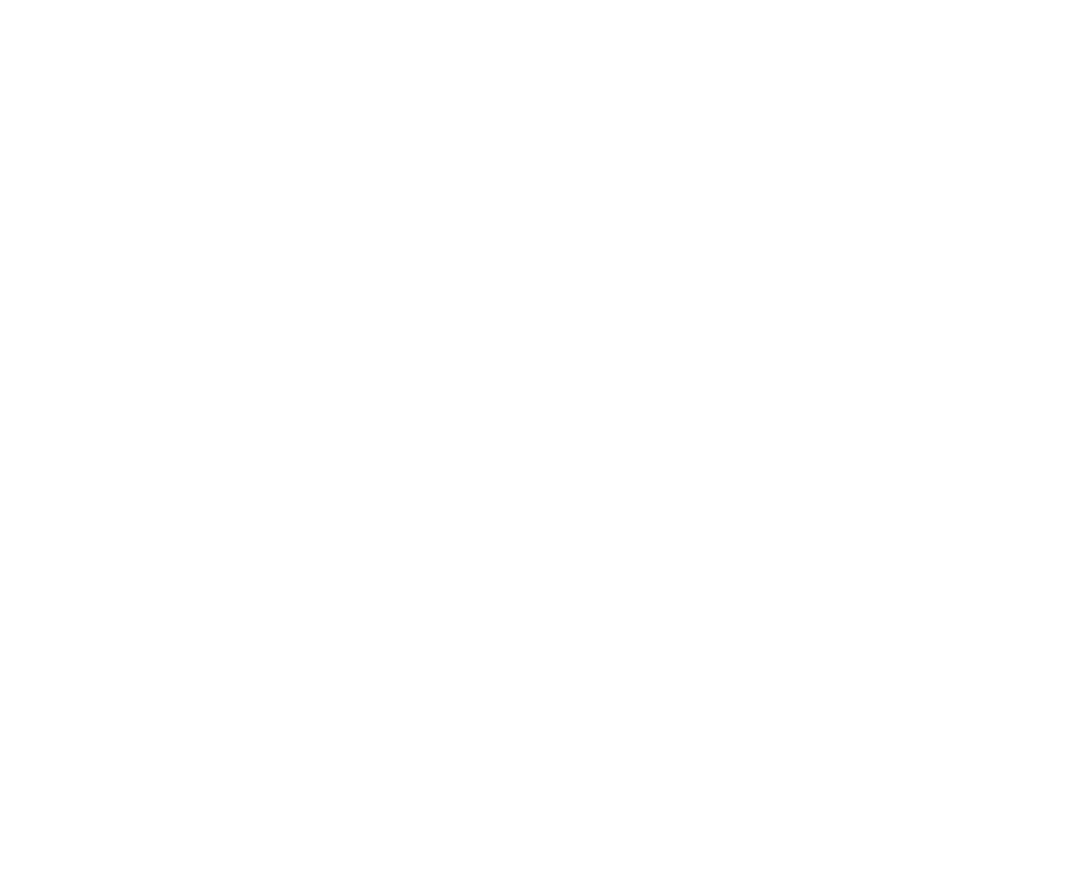
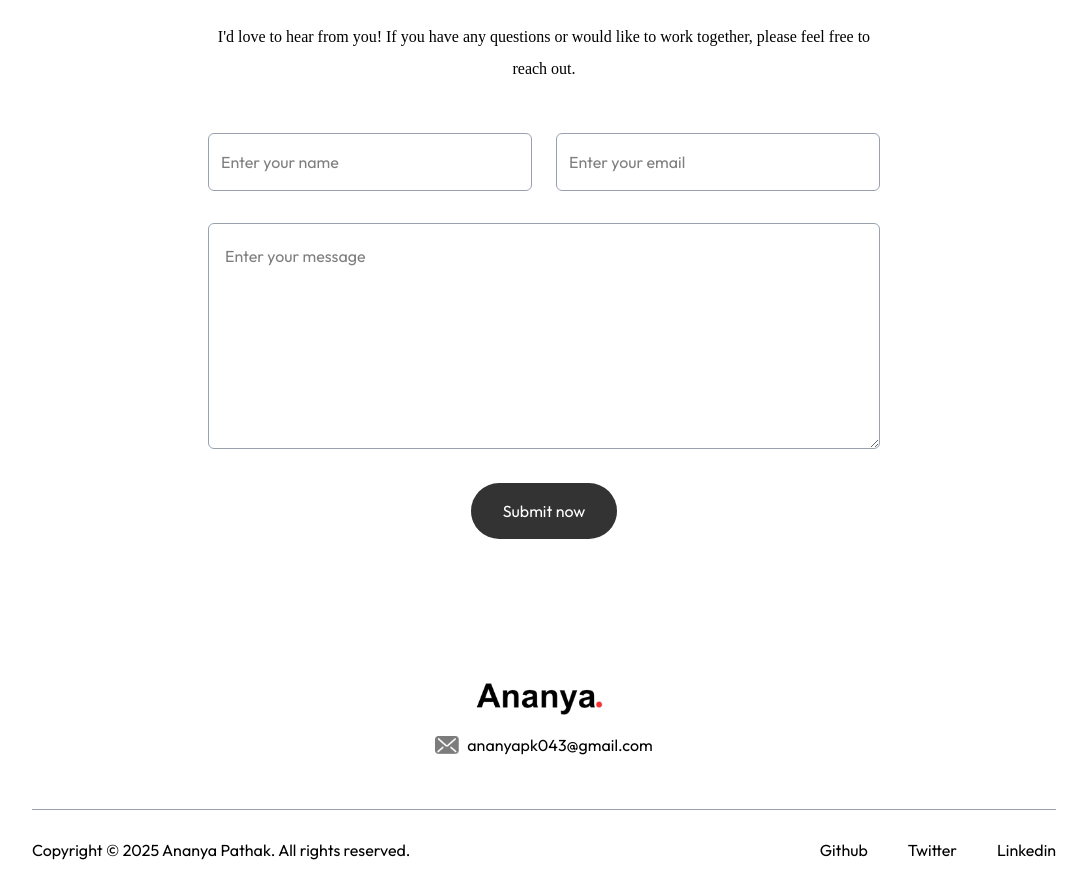
Before and after one commit to oldschoolmoron/Myportfolio, a Next.js app: page / in a window 1280 px wide. Shown: the part 3040-3930 px from the top of the page, without its empty margins (96-1183 px from the left). Before the commit the page ends 2917 px from the top, so only its background shows below. Built offline with nearby package versions, Linux system fonts and the light colour scheme; a web font is replaced by a local one.

Commit message:
Added contact form & aligned footer

```diff
--- /dev/null
+++ b/app/Components/Contact.jsx
@@ -0,0 +1,74 @@
+import React, {useState} from "react";
+import Image from "next/image";
+
+
+const Contact = () => {
+  const [result, setResult] = useState("");
+
+  const onSubmit = async (event) => {
+    event.preventDefault();
+    setResult("Sending....");
+    const formData = new FormData(event.target);
+
+    formData.append("access_key", "49836071-2866-4201-bf43-5ddd170a9f8b");
+
+    const response = await fetch("https://api.web3forms.com/submit", {
+      method: "POST",
+      body: formData
+    });
+
+    const data = await response.json();
+
+    if (data.success) {
+      setResult("Form Submitted Successfully");
+      event.target.reset();
+    } else {
+      console.log("Error", data);
+      setResult(data.message);
+    }
+  };
+  return (
+    <div
+      id="contact"
+      className='w-full px-[12%] py-10 scroll-mt-20 bg-[url("/footer-bg-color.png")] bg-no-repeat bg-center bg-[length:90%_auto]'
+    >
+      <h4 className="text-center mb-2 text-lg font-ovo">Connect with me</h4>
+      <h2 className="text-center text-5xl font-ovo"> Get in touch</h2>
+      <p className="text-center max-w-2xl mx-auto mt-5 mb-12 font-ovo">
+        I'd love to hear from you! If you have any questions or would like to
+        work together, please feel free to reach out.
+      </p>
+      <form onSubmit={onSubmit} className="max-w-2xl mx-auto">
+        <div className="grid grid-cols-[repeat(auto-fit,minmax(200px,1fr))] gap-6 mt-10 mb-8">
+          <input
+            type="text"
+            placeholder="Enter your name"
+            required
+            className="flex-1 p-3 outline-none border-[0.5px] border-gray-400 rounded-md bg-white" name="name"
+          />
+          <input
+            type="text"
+            placeholder="Enter your email"
+            required
+            className="flex-1 p-3 outline-none border-[0.5px] border-gray-400 rounded-md bg-white" name="email"
+          />
+        </div>
+        <textarea
+          rows="6"
+          placeholder="Enter your message"
+          required
+          className="w-full p-4 outline-none border-[0.5px] border-gray-400 rounded-md bg-white mb-6" name="message"
+        ></textarea>
+        <button
+          type="submit"
+          className="py-3 px-8 w-max flex items-center justify-between gap-2 bg-black/80 text-white rounded-full mx-auto hover:bg-black duration-500"
+        >
+          Submit now
+        </button>
+        <p className="mt-4">{result}</p>
+      </form>
+    </div>
+  );
+};
+
+export default Contact;
--- /dev/null
+++ b/app/Components/Footer.jsx
@@ -0,0 +1,27 @@
+import { assets } from "@/assets/assets";
+import Image from "next/image";
+import React from "react";
+
+const Footer = () => {
+  return (
+    <div className="mt-20">
+      <div className="text-center">
+        <Image src={assets.logo} alt="Logo" className="w-36 mx-auto mb-2" />
+        <div className="w-max flex items-center gap-2 mx-auto">
+          <Image src={assets.mail_icon} alt="Logo" className="w-6" />
+          ananyapk043@gmail.com
+        </div>
+      </div>
+      <div className="text-center sm:flex items-center justify-between border-t border-gray-400 mx-[10%] mt-12 py-6">
+        <p>Copyright © 2025 Ananya Pathak. All rights reserved.</p>
+        <ul className="flex items-center gap-10 justify-center mt-4 sm:mt-0">
+          <li><a href="https://www.github.com/oldskoolmoron/" target="_blank">Github</a></li>
+          <li><a href="https://www.twitter.com/kodegambler/" target="_blank">Twitter</a></li>
+          <li><a href="https://www.linkedin.com/in/askananya/" target="_blank">Linkedin</a></li>
+        </ul>
+      </div>
+    </div>
+  );
+};
+
+export default Footer;
--- a/app/Components/nav-bar.jsx
+++ b/app/Components/nav-bar.jsx
@@ -39,7 +39,7 @@
 
         <ul className={`hidden md:flex items-center gap-6 lg:gap-8 rounded-full px-12 py-3 ${isScroll ? "": "bg-white/20 backdrop-blur-lg shadow-sm bg-opacity-50"}`}>
           <li>
-            <a className="font-ovo" href="#home">
+            <a className="font-ovo" href="#top">
               Home
             </a>
           </li>
--- a/app/page.js
+++ b/app/page.js
@@ -6,6 +6,8 @@
 import About from "./Components/About";
 import Services from "./Components/Services";
 import Work from "./Components/Work";
+import Contact from "./Components/Contact";
+import Footer from "./Components/Footer";
 
 export default function Home() {
   return <>
@@ -14,5 +16,7 @@
   <About />
   <Services />
   <Work />
+  <Contact />
+  <Footer />
   </>;
 }
```
